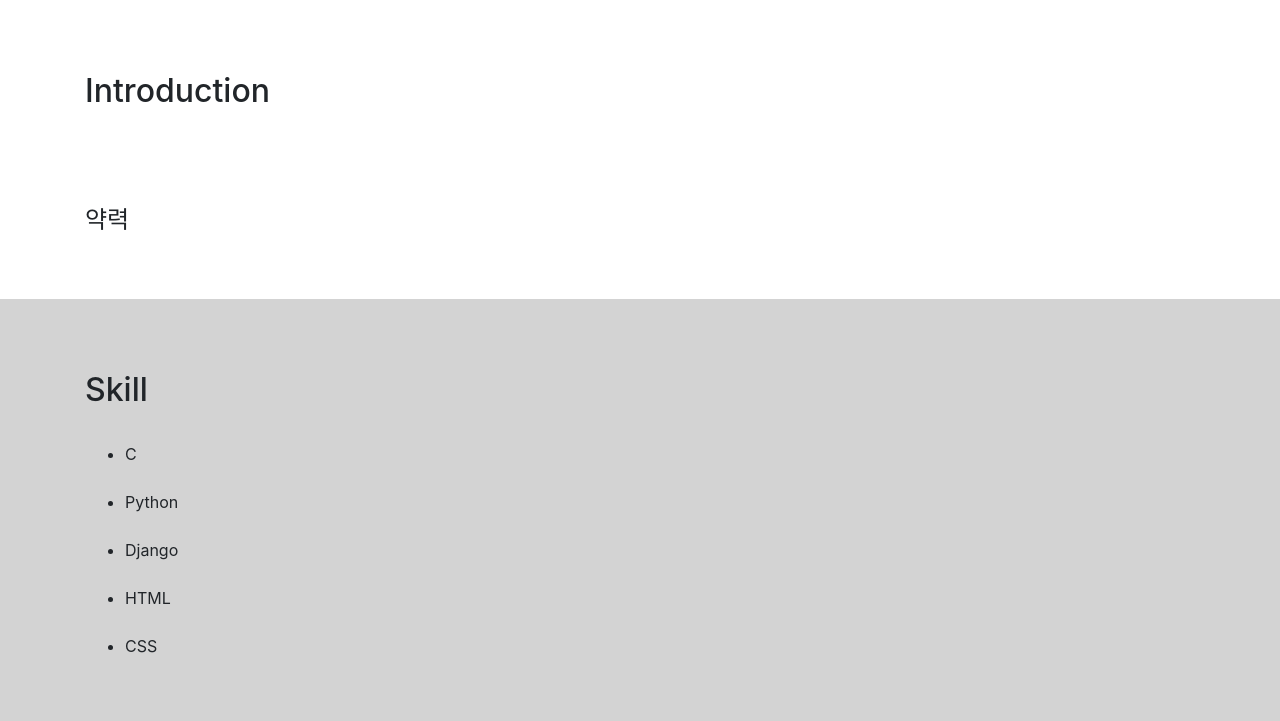
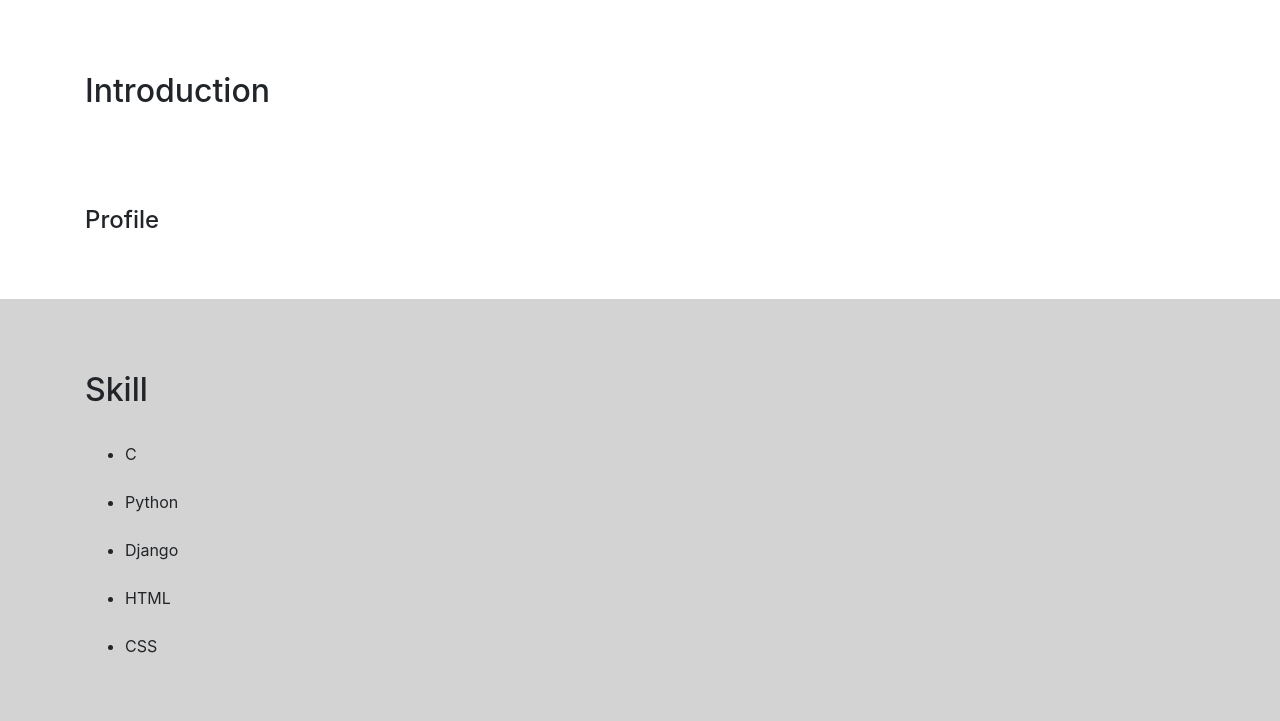
Before and after one commit to WonHwang/portfolio, a Django app: page / in a window 1280 px wide. Shown: the part 778-1499 px from the top of the page. Run offline with Django 3.2, Linux system fonts and the light colour scheme; data that the repository does not hold is empty; some libraries are stand-ins or nearby versions; some web fonts are replaced.

Commit message:
20.7.30 First edit

```diff
--- a/main/templates/home.html
+++ b/main/templates/home.html
@@ -140,7 +140,7 @@
 
             <br><br>
             <p>
-                <h4>약력</h4>
+                <h4>Profile</h4>
             </p>
             <ul>
                 {% for profile in profiles.all %}
```
